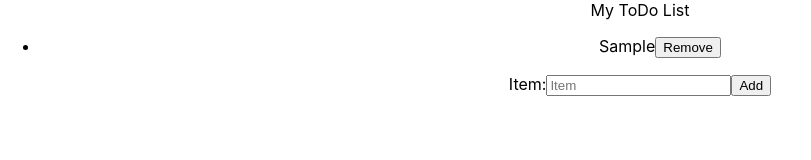
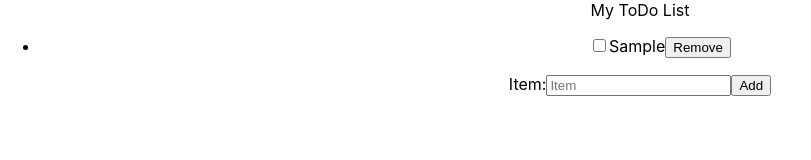
Before and after one commit to chibuzouguru/shopping-list, a React (Create React App) app: page / in a window 1280 px wide. Both pictures are taken after typing "Sample" into the empty fields and a click on the button "Add". Shown: the top 160 px of the page, without its empty margins (0-811 px from the left). Built offline with nearby package versions, Linux system fonts and the light colour scheme.

Commit message:
added checked functionality to each list item

```diff
--- a/src/Item.js
+++ b/src/Item.js
@@ -1,12 +1,28 @@
 import React, { Component } from 'react';
 
-class Item extends React.Component {
+class Item extends Component {
+    constructor(props) {
+        super(props);
+        this.state = {
+            isChecked: false
+        }
+    }
+
+    // handle the checked value
+    handleCheck = (event) => {
+        this.setState({
+            isChecked: !this.state.isChecked
+        });
+    }
 
     render() {
+        const { item } = this.props;
         return (
-            <div>
-
-            </div>
+            <li className="single-item">
+                <input type="checkbox" name="isChecked" onChange={this.handleCheck} checked={this.state.isChecked}/>
+                {item.description}
+                <button className="button--remove" onClick={() => this.props.removeItem(item)}>Remove</button>
+            </li>
         );
     }
 }
--- a/src/Items.js
+++ b/src/Items.js
@@ -1,48 +1,65 @@
 import React, { Component } from 'react';
+import Item from './Item';
 
 class Items extends React.Component {
     state = {
         items: [],
-        description: ''
+        item: {
+            description: '',
+        },
+        id: 0
     }
 
 
     handleChange = (event) => {
-        let name = event.target.name,
-            value = event.target.value;
+        let value = event.target.value;
 
         this.setState({
-            [name]: value
+            item: {
+                description: value
+            }
         });
     }
 
     handleSubmit = (event) => {
         event.preventDefault();
 
+        // check if the value is empty or not
+        if(!this.state.item.description) return;
+
         // get the items and description from the state
-        const { items, description } = this.state
+        const { items, item } = this.state
 
         // update the state with the new item and clear the description
         this.setState({
-            items: [...items, description ],
-            description: ""
+            items: [...items, {description: item.description, id: this.state.id} ],
+            item: {
+                description: ""
+            },
+            id: this.state.id + 1
+        });
+    }
+
+    handleRemove = (item) => {
+        let id = item.id;
+        const { items } = this.state;
+
+        // delete the item from the state array
+        this.setState({
+            items: [...items].filter(item => item.id !== id)
         });
     }
 
     render() {
-        let { items } = this.state;
+        const { items } = this.state;
         return (
             <div>
                 <span>My ToDo List</span>
 
                 {/* Display the items here by looping through the items array in state */}
                 <ul>
-                    {items.map((item, index) => (
-                        <li key={index}>
-                            {item}
-                            <button className="button--remove">Remove</button>
-                        </li>
-
+                    {items.map(item => (
+                        <Item item={item} removeItem={this.handleRemove} key={item.id} />
                     ))}
                 </ul>
                 <form className="form" onSubmit={this.handleSubmit}>
@@ -50,7 +67,7 @@ class Items extends React.Component {
                         Item:
                         <input
                             type="text"
-                            value={this.state.description}
+                            value={this.state.item.description}
                             placeholder="Item"
                             name="description"
                             id="description"
```
